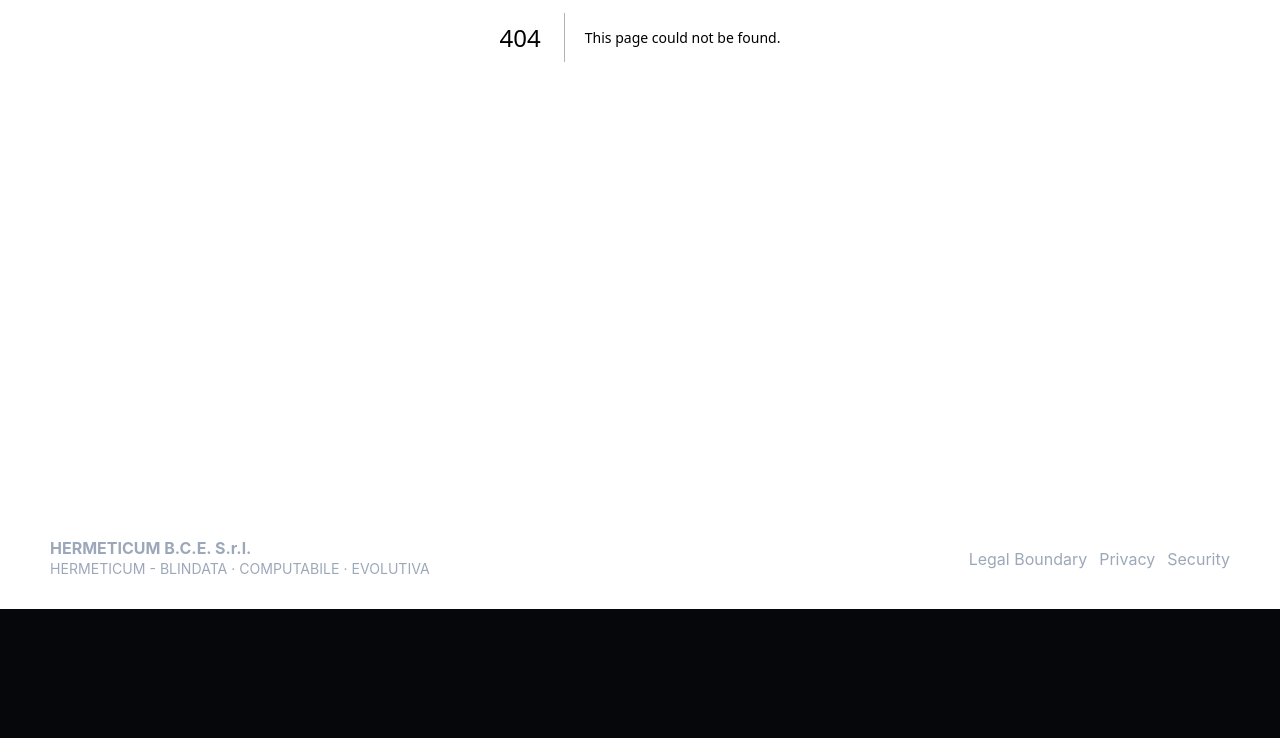
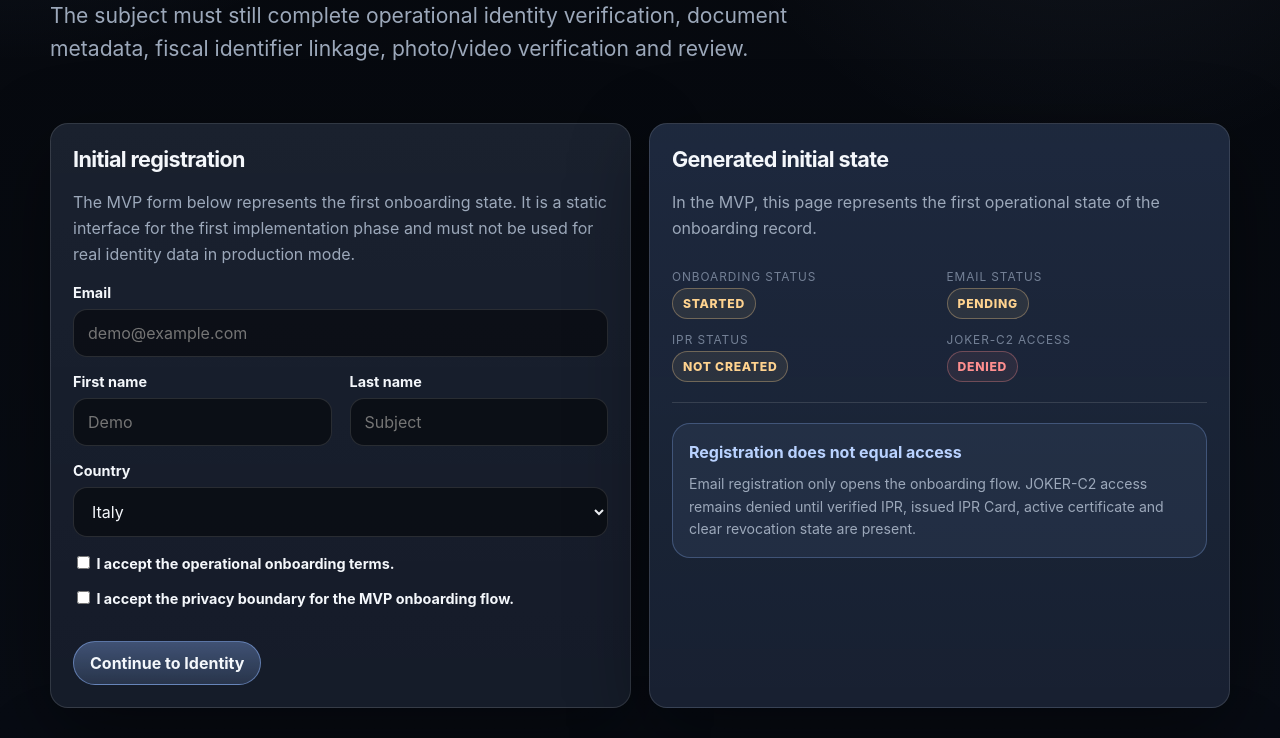
Before and after one commit to manuelcoletta1-source/hbce-ipr-onboarding-app, a Next.js app: page /onboarding/start in a window 1280 px wide. Before the commit this address had no page. Shown: the part 480-1218 px from the top of the page. Before the commit the page ends 1089 px from the top, so only its background shows below. Built offline with nearby package versions, Linux system fonts and the light colour scheme.

Commit message:
feat(app): add onboarding start page

```diff
--- /dev/null
+++ b/app/onboarding/start/page.tsx
@@ -0,0 +1,175 @@
+import Link from "next/link";
+
+import { PRIVACY_BOUNDARY_TEXT, ROUTES } from "@/lib/constants";
+
+import { BoundaryNotice } from "@/components/BoundaryNotice";
+import { OnboardingStepper } from "@/components/OnboardingStepper";
+import { StatusBadge } from "@/components/StatusBadge";
+
+export default function OnboardingStartPage() {
+  return (
+    <div className="hbce-container">
+      <section className="hbce-hero">
+        <p className="hbce-kicker">Step 01 · Start</p>
+
+        <h1 className="hbce-title">Create the onboarding session.</h1>
+
+        <p className="hbce-lead">
+          This step opens the IPR onboarding path. It does not grant JOKER-C2
+          access. The subject must still complete operational identity
+          verification, document metadata, fiscal identifier linkage,
+          photo/video verification and review.
+        </p>
+      </section>
+
+      <section className="hbce-section">
+        <div className="hbce-grid hbce-grid--2">
+          <div className="hbce-card">
+            <h2>Initial registration</h2>
+            <p>
+              The MVP form below represents the first onboarding state. It is a
+              static interface for the first implementation phase and must not
+              be used for real identity data in production mode.
+            </p>
+
+            <form className="hbce-form">
+              <div className="hbce-field">
+                <label className="hbce-label" htmlFor="email">
+                  Email
+                </label>
+                <input
+                  className="hbce-input"
+                  id="email"
+                  name="email"
+                  placeholder="demo@example.com"
+                  type="email"
+                />
+              </div>
+
+              <div className="hbce-grid hbce-grid--2">
+                <div className="hbce-field">
+                  <label className="hbce-label" htmlFor="first_name">
+                    First name
+                  </label>
+                  <input
+                    className="hbce-input"
+                    id="first_name"
+                    name="first_name"
+                    placeholder="Demo"
+                    type="text"
+                  />
+                </div>
+
+                <div className="hbce-field">
+                  <label className="hbce-label" htmlFor="last_name">
+                    Last name
+                  </label>
+                  <input
+                    className="hbce-input"
+                    id="last_name"
+                    name="last_name"
+                    placeholder="Subject"
+                    type="text"
+                  />
+                </div>
+              </div>
+
+              <div className="hbce-field">
+                <label className="hbce-label" htmlFor="country">
+                  Country
+                </label>
+                <select className="hbce-select" id="country" name="country">
+                  <option value="IT">Italy</option>
+                  <option value="EU">European Union jurisdiction</option>
+                  <option value="OTHER">Other jurisdiction</option>
+                </select>
+              </div>
+
+              <div className="hbce-field">
+                <label className="hbce-label">
+                  <input name="accept_terms" type="checkbox" /> I accept the
+                  operational onboarding terms.
+                </label>
+              </div>
+
+              <div className="hbce-field">
+                <label className="hbce-label">
+                  <input name="accept_privacy" type="checkbox" /> I accept the
+                  privacy boundary for the MVP onboarding flow.
+                </label>
+              </div>
+
+              <div className="hbce-actions">
+                <Link
+                  className="hbce-btn hbce-btn--primary"
+                  href={ROUTES.onboardingIdentity}
+                >
+                  Continue to Identity
+                </Link>
+              </div>
+            </form>
+          </div>
+
+          <div className="hbce-card hbce-card--soft">
+            <h2>Generated initial state</h2>
+            <p>
+              In the MVP, this page represents the first operational state of
+              the onboarding record.
+            </p>
+
+            <div className="hbce-card-preview__meta">
+              <div className="hbce-meta">
+                <span className="hbce-meta__label">Onboarding status</span>
+                <span className="hbce-meta__value">
+                  <StatusBadge status="started" />
+                </span>
+              </div>
+
+              <div className="hbce-meta">
+                <span className="hbce-meta__label">Email status</span>
+                <span className="hbce-meta__value">
+                  <StatusBadge status="pending" />
+                </span>
+              </div>
+
+              <div className="hbce-meta">
+                <span className="hbce-meta__label">IPR status</span>
+                <span className="hbce-meta__value">
+                  <StatusBadge status="not_created" />
+                </span>
+              </div>
+
+              <div className="hbce-meta">
+                <span className="hbce-meta__label">JOKER-C2 access</span>
+                <span className="hbce-meta__value">
+                  <StatusBadge status="denied" />
+                </span>
+              </div>
+            </div>
+
+            <div className="hbce-divider" />
+
+            <BoundaryNotice title="Registration does not equal access">
+              Email registration only opens the onboarding flow. JOKER-C2 access
+              remains denied until verified IPR, issued IPR Card, active
+              certificate and clear revocation state are present.
+            </BoundaryNotice>
+          </div>
+        </div>
+      </section>
+
+      <section className="hbce-section">
+        <div className="hbce-card">
+          <h2>Current onboarding position</h2>
+          <OnboardingStepper currentStep="start" />
+        </div>
+      </section>
+
+      <section className="hbce-section">
+        <BoundaryNotice title="Privacy boundary">
+          {PRIVACY_BOUNDARY_TEXT}
+        </BoundaryNotice>
+      </section>
+    </div>
+  );
+}
```
